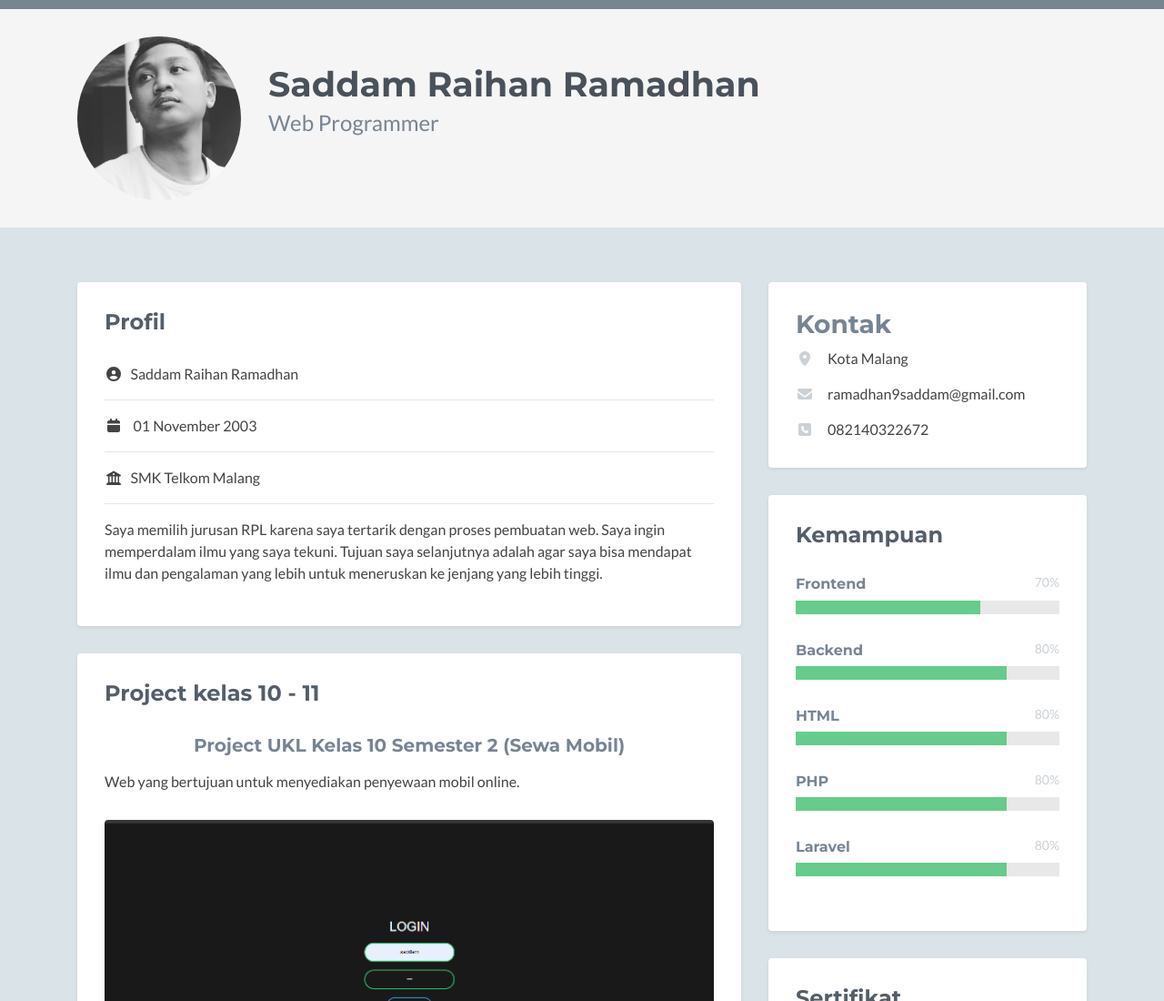
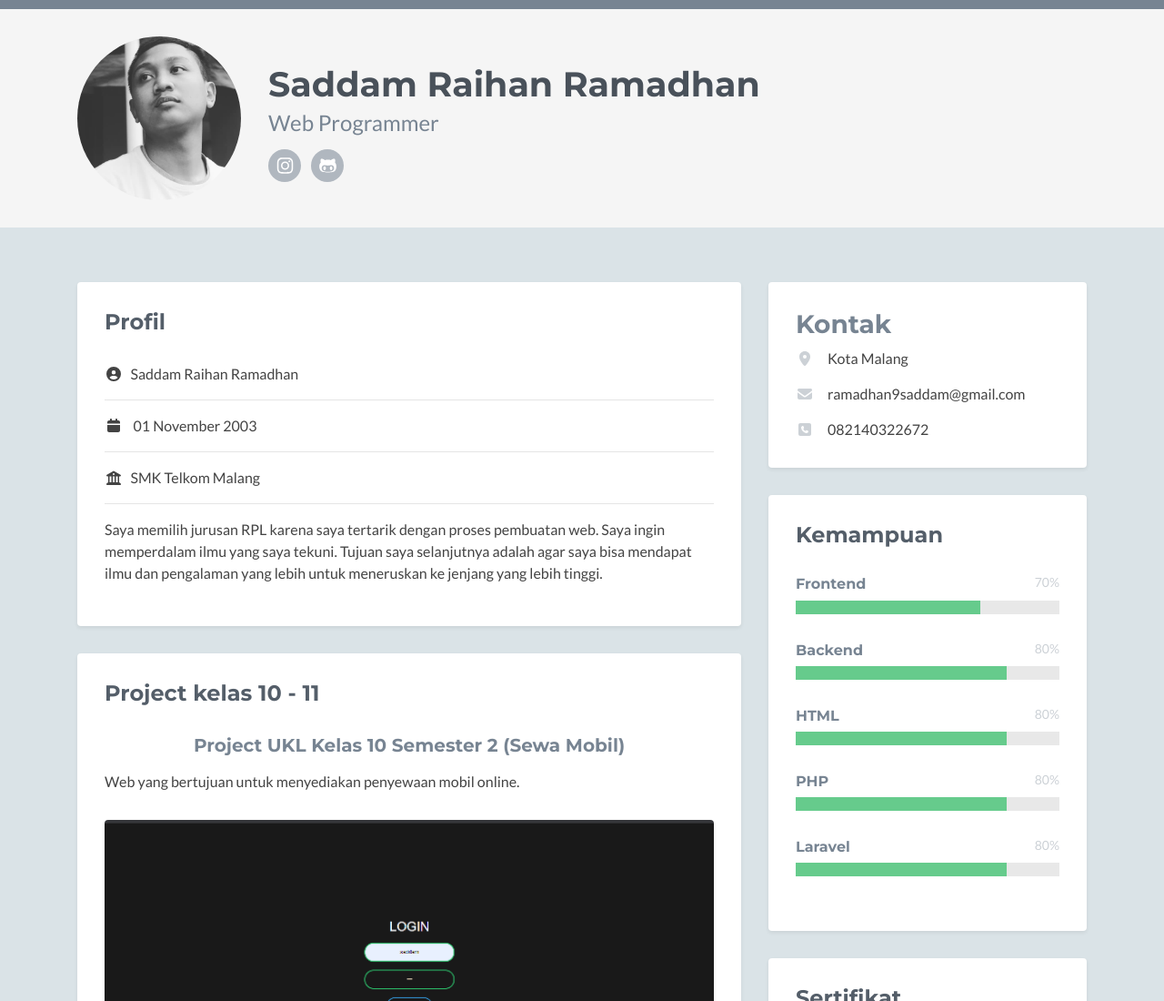
Before and after one commit to saddamrr/saddamrr, a plain HTML site: page index.html in a window 1280 px wide. Shown: the top 1100 px of the page at 91% size. Drawn offline with nearby package versions, Linux system fonts and the light colour scheme; no server answers; some icons are missing.

Commit message:
portofolio(2)

```diff
--- a/index.html
+++ b/index.html
@@ -36,6 +36,10 @@
             <div class="profile-content float-left">
                 <h1 class="name">Saddam Raihan Ramadhan</h1>
                 <h2 class="desc">Web Programmer</h2>
+                <ul class="social list-inline">
+                    <li class="list-inline-item"><a href="https://www.instagram.com/saddamr_r/"><i class="fab fa-instagram"></i></a></li>
+                    <li class="list-inline-item"><a href="https://github.com/saddamrr/saddamrr"><i class="fab fa-github-alt"></i></a></li>
+                </ul>
             </div><!--//profile-->
         </div><!--//container-->
     </header><!--//header-->
```
